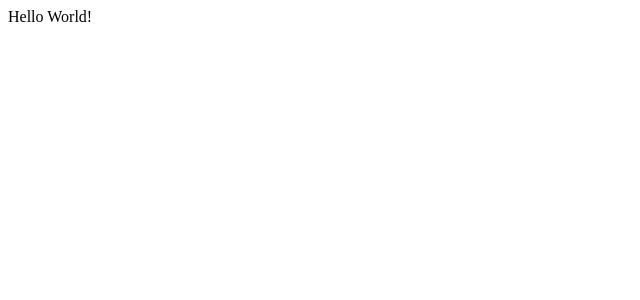
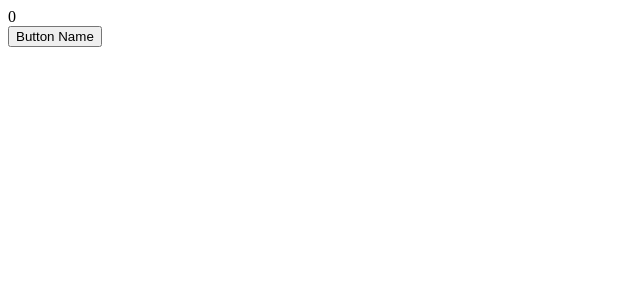
Before and after one commit to tdd-playground/react, a React app: page / in a window 1280 px wide. Shown: the top 300 px of the page, without its empty margins (0-640 px from the left). Built offline with nearby package versions, Linux system fonts and the light colour scheme.

Commit message:
Adding button click simulate tests

```diff
--- a/src/pages/SamplePage.jsx
+++ b/src/pages/SamplePage.jsx
@@ -1,7 +1,28 @@
 import React from 'react';
 
-const SamplePage = () => (
-  <div>Hello World!</div>
-);
+export default class SamplePage extends React.PureComponent {
+  state={
+    counter: 0,
+  };
 
-export default SamplePage;
+  constructor(props) {
+    super(props);
+    this.handleClickEvent = this.handleClickEvent.bind(this);
+  }
+
+  handleClickEvent() {
+    this.setState(prevState => ({
+      counter: prevState.counter + 1,
+    }));
+  }
+
+  render() {
+    const { counter } = this.state;
+    return (
+      <div>
+        <div>{ counter }</div>
+        <button type="button" id="someButtonId" onClick={ this.handleClickEvent }>Button Name</button>
+      </div>
+    );
+  }
+}
```
Also changed, not shown: 2 other files (tests, documents, lock files or other folders).
